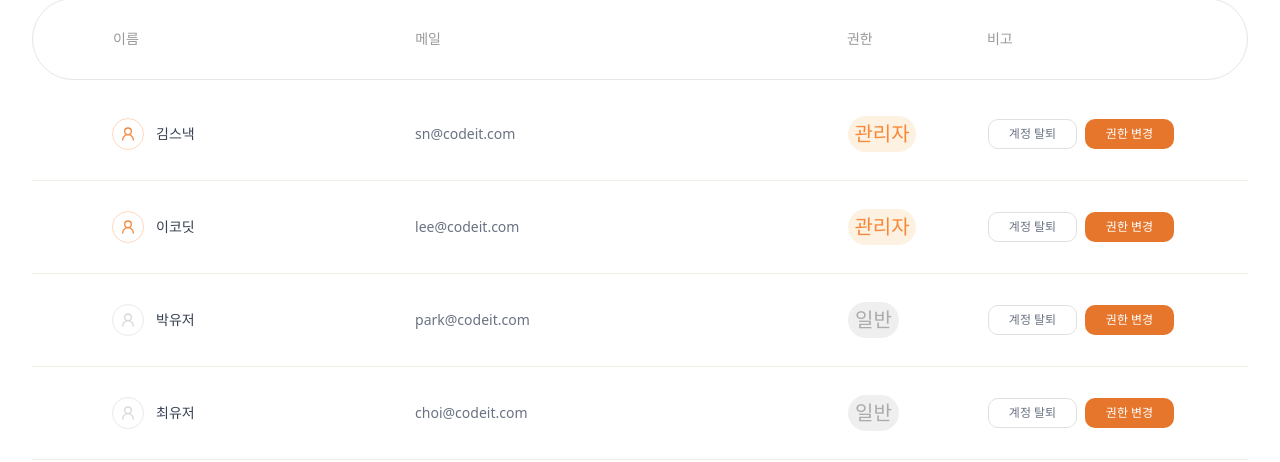
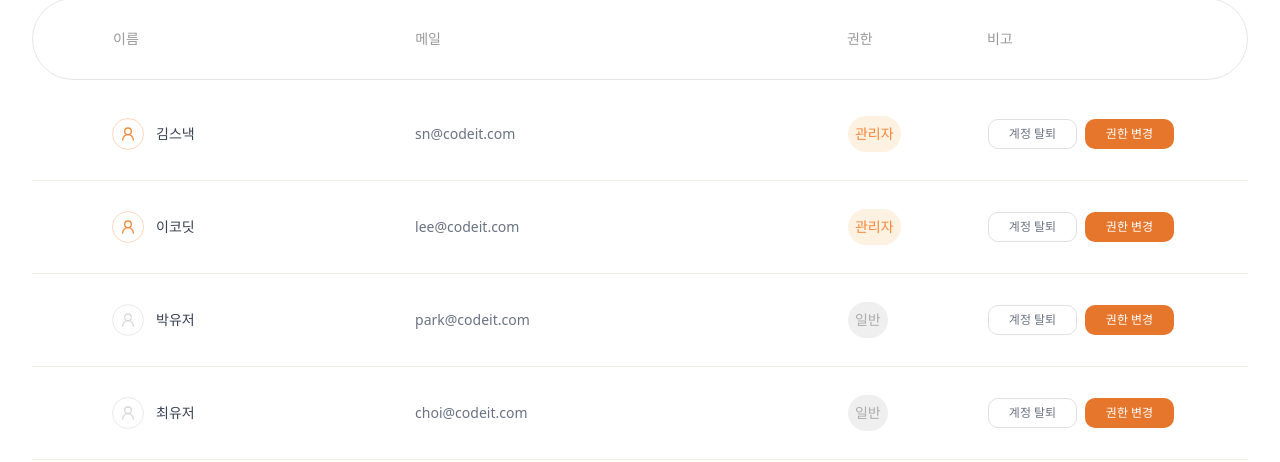
Before and after one commit to Codeit-Snack/frontend, a Next.js app: page /members in a window 1280 px wide. Shown: the part 338-800 px from the top of the page. Built offline with nearby package versions, Linux system fonts and the light colour scheme; a web font is replaced by a local one.

Commit message:
회원관리 관리자, 일반 태그버튼 수정

```diff
--- a/src/app/members/_components/members-table.tsx
+++ b/src/app/members/_components/members-table.tsx
@@ -32,13 +32,11 @@ function chipClassName(role: Member["role"], compact = false) {
     ? "bg-[var(--background-background-500)] text-[var(--primary-orange-400)] hover:bg-[var(--background-background-500)]"
     : "bg-[var(--background-background-300)] text-[var(--gray-gray-400)] hover:bg-[var(--background-background-300)]";
 
-  const widthClass = roleSelected(role) ? "w-[68px]" : "w-[51px]";
-
   if (compact) {
     return `${baseClass} h-6 px-2.5 py-0 text-xs font-medium`;
   }
 
-  return `${baseClass} ${widthClass} h-[36px] px-0 py-0 text-[20px] font-medium leading-8 justify-center`;
+  return `${baseClass} h-[36px] px-[6px] py-0 text-sm font-medium leading-none justify-center`;
 }
 
 export function MembersTable({
```
